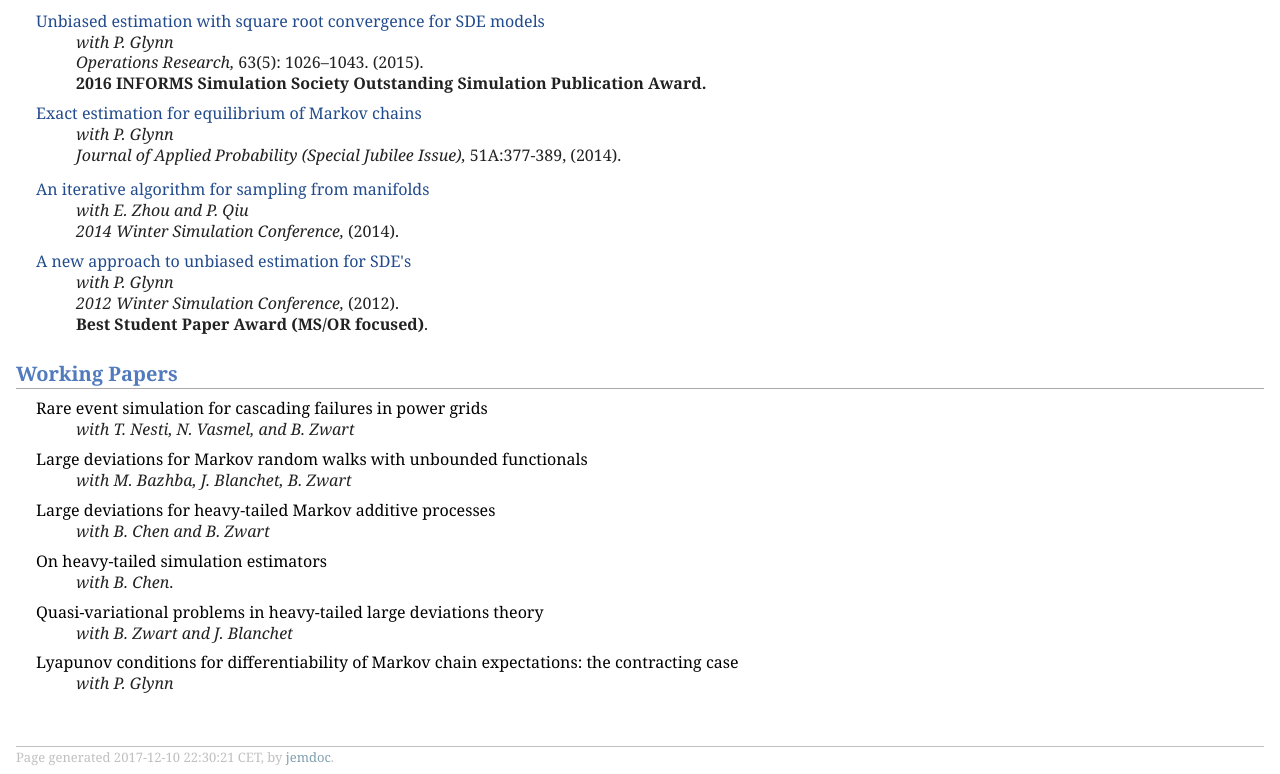
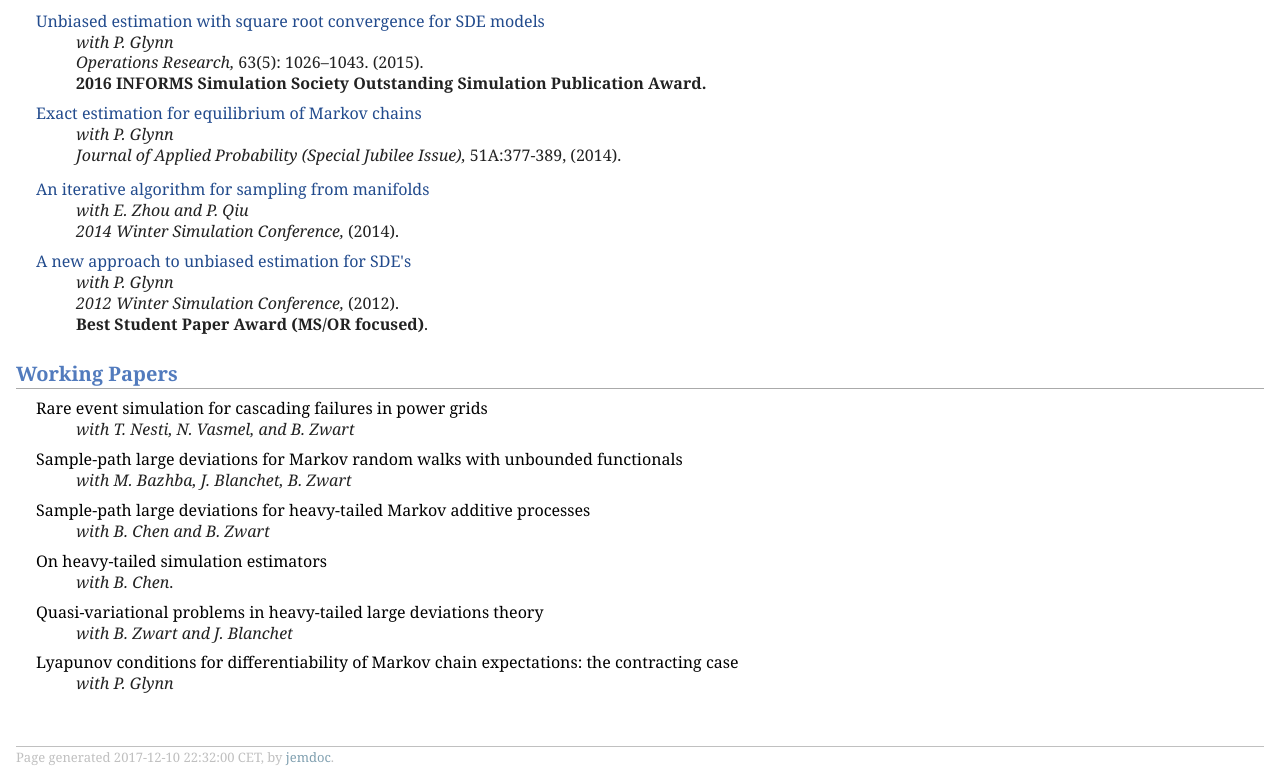
Before and after one commit to chrhee/chrhee.github.io, a plain HTML site: page index.html in a window 1280 px wide. Shown: the part 1724-2498 px from the top of the page. Drawn offline with Linux system fonts and the light colour scheme.

Commit message:
Add files via upload

```diff
--- a/index.html
+++ b/index.html
@@ -144,10 +144,10 @@ To be submitted to <i>Stochastic Systems</i>.</p></dd>
 <dt>Rare event simulation for cascading failures in power grids</dt>
 <dd><p>
 <i>with T. Nesti, N. Vasmel, and B. Zwart</i><br /></p></dd>
-<dt>Large deviations for Markov random walks with unbounded functionals</dt>
+<dt>Sample-path large deviations for Markov random walks with unbounded functionals</dt>
 <dd><p>
 <i>with M. Bazhba, J. Blanchet, B. Zwart</i><br /></p></dd>
-<dt>Large deviations for heavy-tailed Markov additive processes</dt>
+<dt>Sample-path large deviations for heavy-tailed Markov additive processes</dt>
 <dd><p>
 <i>with B. Chen and B. Zwart</i><br /></p></dd>
 <dt>On heavy-tailed simulation estimators</dt>
@@ -165,7 +165,7 @@ To be submitted to <i>Stochastic Systems</i>.</p></dd>
 </dl>
 <div id="footer">
 <div id="footer-text">
-Page generated 2017-12-10 22:30:21 CET, by <a href="http://jemdoc.jaboc.net/">jemdoc</a>.
+Page generated 2017-12-10 22:32:00 CET, by <a href="http://jemdoc.jaboc.net/">jemdoc</a>.
 </div>
 </div>
 </div>
```
